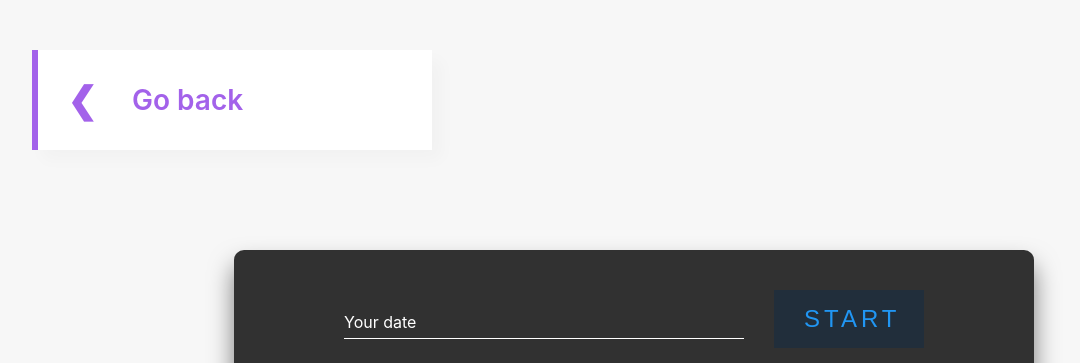
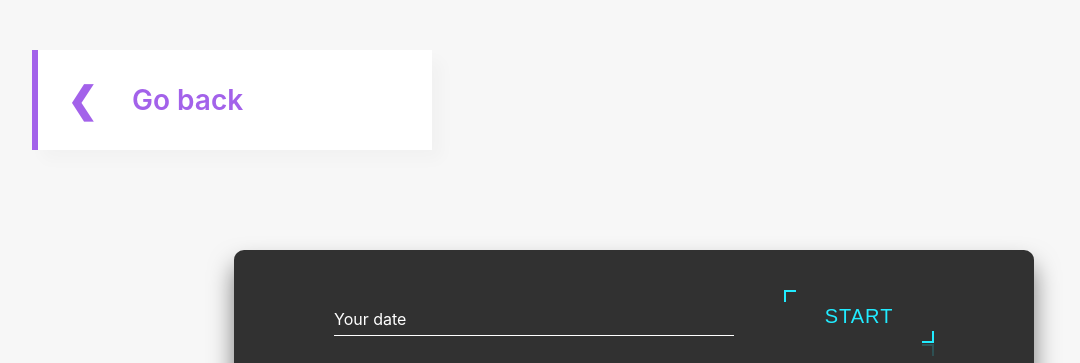
Before and after one commit to MaksymChuraiev/Color-switcher_Countdown-timer_Promise-generator, a website built with Parcel: page src/02-timer.html in a window 1280 px wide. Shown: the top 363 px of the page, without its empty margins (6-1086 px from the left). Built offline with nearby package versions, Linux system fonts and the light colour scheme.

Commit message:
add button style

```diff
--- a/src/02-timer.html
+++ b/src/02-timer.html
@@ -30,10 +30,10 @@
           <label>Your date</label>
         </div>
         <button class="button" type="button" data-start>
-          <span class="span1"></span>
+          <!-- <span class="span1"></span>
           <span class="span2"></span>
           <span class="span3"></span>
-          <span class="span4"></span>
+          <span class="span4"></span> -->
           Start
         </button>
       </div>
--- a/src/css/color-awitcher.css
+++ b/src/css/color-awitcher.css
@@ -8,7 +8,8 @@ body {
   /* text-align: center;
   margin-top: 200px; */
   margin: 200px auto;
-  width: 400px;
+  width: 500px;
+  height: 150px;
   padding: 40px;
   background: rgba(0, 0, 0, 0.8);
   box-shadow: 0 15px 25px rgba(0, 0, 0, 0.5);
@@ -19,9 +20,25 @@ body {
 }
 
 .button {
-  /* margin-left: 30px;
-  margin-top: 50px; */
+  position: relative;
+  padding: 15px 30px;
+  /* margin: 0 15px; */
   width: 150px;
+  background: none;
+  border: none;
+  text-transform: uppercase;
+  letter-spacing: 2px;
+  font-size: 20px;
+  transition: 0.5s;
+  overflow: hidden;
+  cursor: pointer;
+  -webkit-box-reflect: below 1px linear-gradient(transparent, #0003);
+
+  color: #21ebff;
+  filter: hue-rotate(115deg);
+  /* filter: hue-rotate(270deg); */
+
+  /* width: 150px;
   position: relative;
   background: rgba(10, 44, 75, 0.4);
   border: none;
@@ -32,21 +49,66 @@ body {
   letter-spacing: 4px;
   font-size: 24px;
   overflow: hidden;
-  transition: 0.2s;
+  transition: 0.2s; */
+}
+
+.button:hover {
+  background: #21ebff;
+  color: #fff;
+  box-shadow: 0 0 50px #21ebff;
+  transition-delay: 0.5s;
+}
+
+.button::before {
+  content: '';
+  position: absolute;
+  top: 0;
+  left: 0;
+  width: 10px;
+  height: 10px;
+  border-top: 2px solid #21ebff;
+  border-left: 2px solid #21ebff;
+  transition: 0.5s;
+  transition-delay: 0.5s;
+}
+
+.button:hover:before {
+  width: 100%;
+  height: 100%;
+  transition-delay: 0s;
+}
+
+.button::after {
+  content: '';
+  position: absolute;
+  bottom: 0;
+  right: 0;
+  width: 10px;
+  height: 10px;
+  border-bottom: 2px solid #21ebff;
+  border-right: 2px solid #21ebff;
+  transition: 0.5s;
+  transition-delay: 0.5s;
+}
+
+.button:hover::after {
+  width: 100%;
+  height: 100%;
+  transition-delay: 0s;
 }
 
 .button:last-child {
-  margin-left: 30px;
+  margin-left: 50px;
 }
 
-.button:hover {
+/* .button:hover {
   color: #255784;
   background: #2196f3;
   box-shadow: 0 0 10px #2196f3, 0 0 40px #2196f3, 0 0 80px #2196f3;
   transition-delay: 1s;
-}
+} */
 
-.button span {
+/* .button span {
   position: absolute;
   display: block;
 }
@@ -104,4 +166,4 @@ body {
   bottom: 100%;
   transition: 1s;
   transition-delay: 0.75s;
-}
+} */
--- a/src/css/promises.css
+++ b/src/css/promises.css
@@ -6,6 +6,7 @@ body {
   margin: 100px auto;
   width: 400px;
   padding: 40px;
+  padding-bottom: 60px;
   background: rgba(0, 0, 0, 0.8);
   box-shadow: 0 15px 25px rgba(0, 0, 0, 0.5);
   border-radius: 10px;
@@ -49,7 +50,7 @@ body {
 .inputBox input:valid ~ label {
   top: -18px;
   left: 0;
-  color: #03a9f4;
+  color: #0ed095;
   font-size: 12px;
 }
 
@@ -81,9 +82,9 @@ body {
 } */
 
 .button {
-  margin-top: 50px;
-  width: 300px;
-  position: relative;
+  /* margin-top: 50px;
+  width: 300px; */
+  /* position: relative;
   background: rgba(10, 44, 75, 0.4);
   border: none;
   display: inline-block;
@@ -95,10 +96,73 @@ body {
   font-weight: 600;
   overflow: hidden;
   transition: 0.2s;
+  cursor: pointer; */
+
+  position: relative;
+  padding: 15px 30px;
+  margin: 30px 10px 0;
+  width: 300px;
+  background: none;
+  border: none;
+  text-transform: uppercase;
+  letter-spacing: 1px;
+  font-size: 20px;
+  transition: 0.5s;
+  overflow: hidden;
   cursor: pointer;
+  -webkit-box-reflect: below 1px linear-gradient(transparent, #0003);
+
+  color: #21ebff;
+  /* filter: hue-rotate(115deg); */
+  filter: hue-rotate(330deg);
 }
 
 .button:hover {
+  background: #21ebff;
+  color: #fff;
+  box-shadow: 0 0 50px #21ebff;
+  transition-delay: 0.5s;
+}
+
+.button::before {
+  content: '';
+  position: absolute;
+  top: 0;
+  left: 0;
+  width: 10px;
+  height: 10px;
+  border-top: 2px solid #21ebff;
+  border-left: 2px solid #21ebff;
+  transition: 0.5s;
+  transition-delay: 0.5s;
+}
+
+.button:hover:before {
+  width: 100%;
+  height: 100%;
+  transition-delay: 0s;
+}
+
+.button::after {
+  content: '';
+  position: absolute;
+  bottom: 0;
+  right: 0;
+  width: 10px;
+  height: 10px;
+  border-bottom: 2px solid #21ebff;
+  border-right: 2px solid #21ebff;
+  transition: 0.5s;
+  transition-delay: 0.5s;
+}
+
+.button:hover::after {
+  width: 100%;
+  height: 100%;
+  transition-delay: 0s;
+}
+
+/* .button:hover {
   color: #255784;
   background: #2196f3;
   box-shadow: 0 0 10px #2196f3, 0 0 40px #2196f3, 0 0 80px #2196f3;
@@ -163,4 +227,4 @@ body {
   bottom: 100%;
   transition: 1s;
   transition-delay: 0.75s;
-}
+} */
--- a/src/css/timer.css
+++ b/src/css/timer.css
@@ -50,7 +50,7 @@ body {
 .inputBox input:valid ~ label {
   top: -18px;
   left: 0;
-  color: #03a9f4;
+  color: #21ebff;
   font-size: 12px;
 }
 
@@ -60,27 +60,10 @@ body {
   align-items: center;
 }
 
-/* input {
-  background-color: #ffffff;
-  padding: 27px 30px;
-  height: 50px;
-  border-color: #2196f3;
-  font-size: 24px;
-} */
+.button {
+  margin-left: 50px;
 
-/* button {
-  background-color: aqua;
-  padding: 10px;
-  border-radius: 10px;
-  border-color: #2d0d4b;
-  font-size: 20px;
-  margin-left: 30px;
-} */
-
-.button {
-  margin-left: 30px;
-  /* margin-top: 50px; */
-  width: 150px;
+  /* width: 150px;
   position: relative;
   background: rgba(10, 44, 75, 0.4);
   border: none;
@@ -92,10 +75,73 @@ body {
   font-size: 24px;
   overflow: hidden;
   transition: 0.2s;
+  cursor: pointer; */
+
+  position: relative;
+  padding: 15px 30px;
+  /* margin: 0 15px; */
+  width: 150px;
+  background: none;
+  border: none;
+  text-transform: uppercase;
+  letter-spacing: 1px;
+  font-size: 20px;
+  transition: 0.5s;
+  overflow: hidden;
   cursor: pointer;
+  -webkit-box-reflect: below 1px linear-gradient(transparent, #0003);
+
+  color: #21ebff;
+  /* filter: hue-rotate(115deg); */
+  /* filter: hue-rotate(270deg); */
 }
 
 .button:hover {
+  background: #21ebff;
+  color: #fff;
+  box-shadow: 0 0 50px #21ebff;
+  transition-delay: 0.5s;
+}
+
+.button::before {
+  content: '';
+  position: absolute;
+  top: 0;
+  left: 0;
+  width: 10px;
+  height: 10px;
+  border-top: 2px solid #21ebff;
+  border-left: 2px solid #21ebff;
+  transition: 0.5s;
+  transition-delay: 0.5s;
+}
+
+.button:hover:before {
+  width: 100%;
+  height: 100%;
+  transition-delay: 0s;
+}
+
+.button::after {
+  content: '';
+  position: absolute;
+  bottom: 0;
+  right: 0;
+  width: 10px;
+  height: 10px;
+  border-bottom: 2px solid #21ebff;
+  border-right: 2px solid #21ebff;
+  transition: 0.5s;
+  transition-delay: 0.5s;
+}
+
+.button:hover::after {
+  width: 100%;
+  height: 100%;
+  transition-delay: 0s;
+}
+
+/* .button:hover {
   color: #255784;
   background: #2196f3;
   box-shadow: 0 0 10px #2196f3, 0 0 40px #2196f3, 0 0 80px #2196f3;
@@ -160,7 +206,7 @@ body {
   bottom: 100%;
   transition: 1s;
   transition-delay: 0.75s;
-}
+} */
 
 .timer {
   margin-top: 30px;
@@ -184,14 +230,14 @@ body {
   display: flex;
   justify-content: center;
   align-items: center;
-  color: #2196f3;
+  color: #21ebff;
 }
 
 .value::before {
   content: ':';
   margin-right: 10px;
   margin-bottom: 10px;
-  color: #2196f3;
+  color: #21ebff;
 }
 
 .label {
@@ -199,5 +245,6 @@ body {
 }
 
 .light {
-  text-shadow: 0 0 10px #2196f3, 0 0 40px #2196f3, 0 0 80px #2196f3;
+  /* textshadow-: 0 0 10px #2196f3, 0 0 40px #2196f3, 0 0 80px #2196f3; */
+  text-shadow: 0 0 50px #21ebff;
 }
```
Also changed, not shown: src/01-color-switcher.html (+2 -2 lines), src/03-promises.html (+2 -2 lines).
